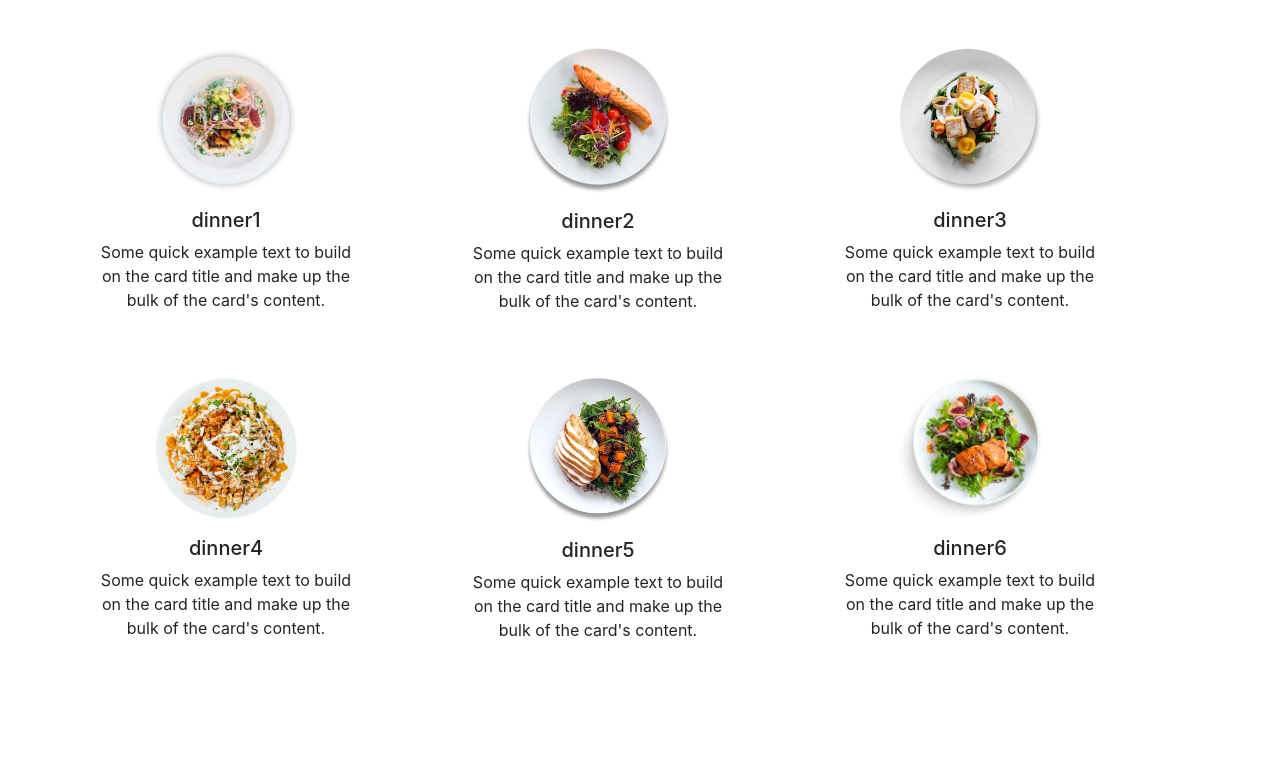
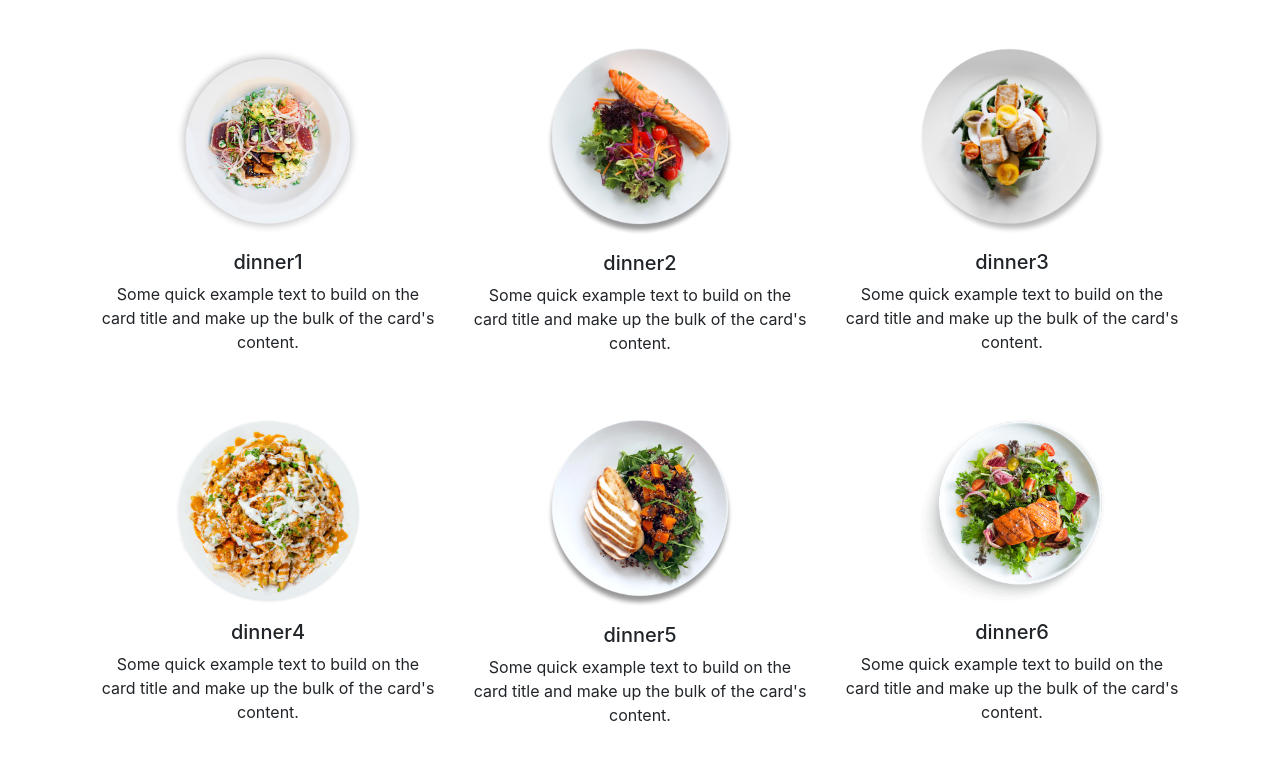
Before and after one commit to aktaruzzaman-shaon/resturant, a React (Create React App) app: page /dinner in a window 1280 px wide. Shown: the top 760 px of the page. Built offline with nearby package versions, Linux system fonts and the light colour scheme.

Commit message:
showing user in header

```diff
--- a/src/Component/Home/Shared/Header/Header.js
+++ b/src/Component/Home/Shared/Header/Header.js
@@ -2,10 +2,11 @@ import React from 'react';
 import './Header.css'
 import logo from '../../../../images/logo/logo2.png'
 import { Link } from 'react-router-dom';
+import auth from '../../../../firebase.init';
 
 
 const Header = () => {
-    // const { user } = useFirebase();
+    const user = auth.currentUser;
     return (
         <div className='container'>
             <div className='header-logo'>
@@ -15,9 +16,9 @@ const Header = () => {
                 <Link to="/login"> <button className='m-2' type='login'>login</button></Link>
                 <Link to="/signup"><button className='m-2 btn btn-success' type="button">SignUp</button></Link>
             </div>
-            {/* <div>
-                <p className='text-primary'>{user.email}</p>
-            </div> */}
+            <div>
+                <p className='text-primary'>{user?.displayName}</p>
+            </div>
         </div>
     );
 };
--- a/src/Component/Login/Login/Login.js
+++ b/src/Component/Login/Login/Login.js
@@ -2,7 +2,7 @@ import React from 'react';
 import auth from '../../../firebase.init';
 import useFirebase from '../../Hook/useFirebase';
 import './Login.css'
-import { signInWithPopup, GoogleAuthProvider } from "firebase/auth";
+import { signInWithPopup, GoogleAuthProvider, onAuthStateChanged } from "firebase/auth";
 import { useState } from 'react';
 
 const Login = () => {
@@ -25,13 +25,24 @@ const Login = () => {
         signInWithPopup(auth, provider)
             .then((result) => {
                 const user = result.user;
-                setUser(user);
                 console.log(user);
             })
             .catch((error) => {
                 console.log(error.message);
             })
     }
+
+    onAuthStateChanged(auth, (user) => {
+        if (user) {
+            // User is signed in, see docs for a list of available properties
+            // https://firebase.google.com/docs/reference/js/firebase.User
+            setUser(user);
+            // ...
+        } else {
+            // User is signed out
+            // ...
+        }
+    });
 
     return (
         <div>
--- a/src/Component/Meals/Meal/Meal.css
+++ b/src/Component/Meals/Meal/Meal.css
@@ -1,3 +1,12 @@
+.meal {
+    align-items: center;
+}
+
+.meal:hover {
+    border: 2px solid gray;
+    border-radius: 5px;
+}
+
 .menu-design {
     border: none;
     align-items: center;
--- a/src/Component/Meals/Meal/Meal.js
+++ b/src/Component/Meals/Meal/Meal.js
@@ -5,9 +5,9 @@ const Meal = ({ Menu }) => {
     const { name, img } = Menu;
 
     return (
-        <div>
+        <div className='meal'>
             <div className='mb-5'>
-                <div className="card menu-design" style={{ width: "18rem" }}>
+                <div className="card menu-design" >
                     <img src={img} className="card-img-top w-50" alt="..." />
                     <div className="card-body">
                         <h5 className="card-title">{name}</h5>
```
